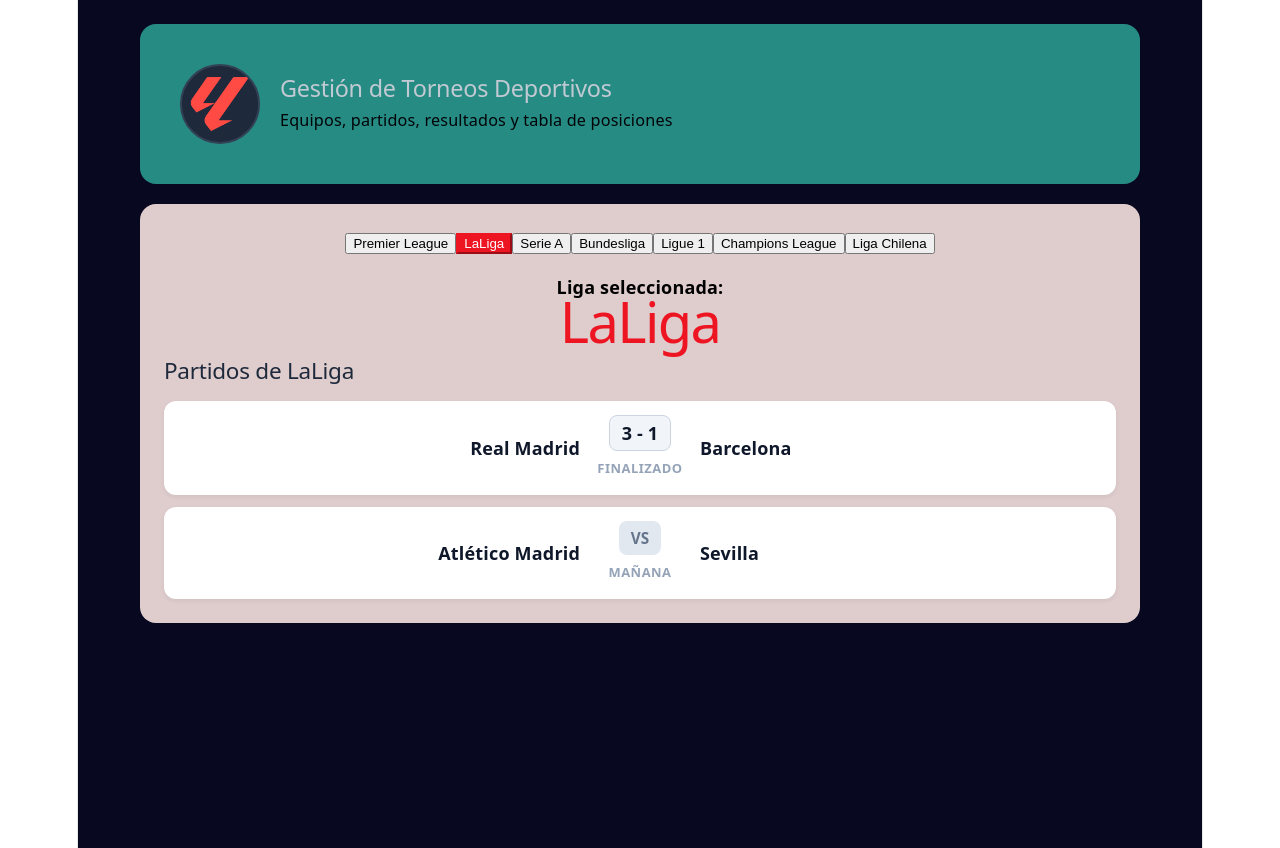
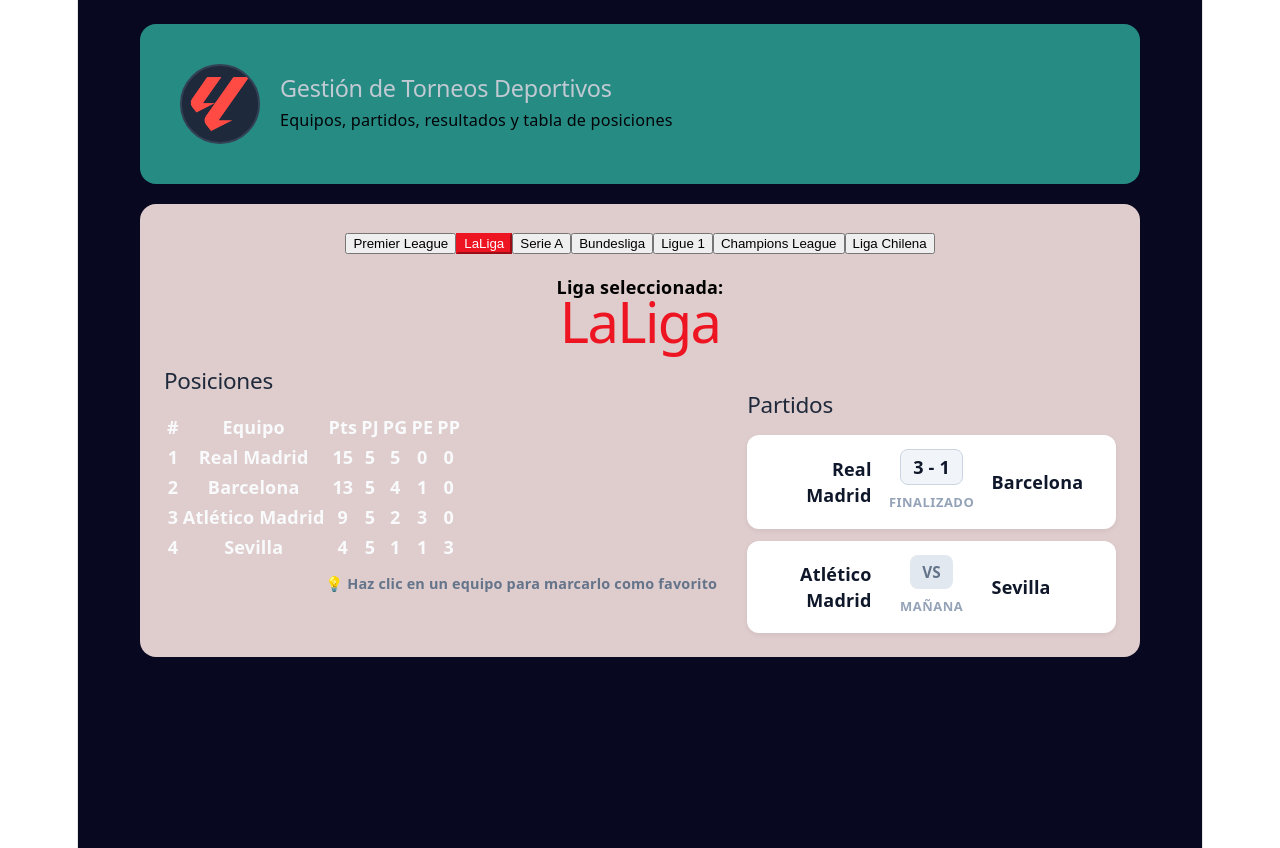
Before and after one commit to Juakiru/Carrermode-react, a React (Vite) app: page / in a window 1280 px wide. Both pictures are taken after a click on the button "LaLiga". Built offline with nearby package versions, Linux system fonts and the light colour scheme.

Commit message:
Agregar tablas de posiciones

```diff
--- a/src/App.css
+++ b/src/App.css
@@ -180,3 +180,79 @@
   margin-top: 24px;             /* Separación con respecto a los botones */
   font-style: italic;           /* Texto en cursiva */
 }
+/* --- NUEVO CSS PARA LA TABLA Y EL LAYOUT --- */
+
+/* Grid para poner la tabla a la izquierda y partidos a la derecha (en pantallas grandes) */
+.dashboard-grid {
+  display: grid;
+  grid-template-columns: 1fr;
+  gap: 30px;
+  margin-top: 20px;
+}
+@media (min-width: 768px) {
+  .dashboard-grid {
+    grid-template-columns: 3fr 2fr; /* La tabla ocupa más espacio que los partidos */
+  }
+}
+
+.loading-spinner {
+  margin: 50px 0;
+  color: #1e293b;
+}
+
+/* Estilos de tabla
+.standings-section {
+  width: 100%;
+}
+
+.table-responsive {
+  overflow-x: auto;
+  background: white;
+  border-radius: 8px;
+  box-shadow: 0 2px 5px rgba(0, 0, 0, 0.06);
+}
+
+.promiedos-table {
+  width: 100%;
+  border-collapse: collapse;
+  color: #0f172a;
+  font-size: 0.9rem;
+}
+
+.promiedos-table th {
+  background-color: #1e293b;
+  color: white;
+  padding: 8px;
+  text-align: center;
+  font-size: 0.85rem;
+  text-transform: uppercase;
+}
+
+.promiedos-table td {
+  padding: 8px;
+  border-bottom: 1px solid #e2e8f0;
+  text-align: center;
+  cursor: pointer;
+  transition: background-color 0.2s;
+}
+
+.promiedos-table tr:hover td {
+  background-color: #f8fafc;
+}
+
+.promiedos-table .text-left { text-align: left; }
+.promiedos-table .font-bold { font-weight: 700; }
+.promiedos-table .text-blue { color: #2563eb; font-size: 1rem; }
+
+/* Requisito de la Rúbrica: Resaltar Equipo Favorito */
+.promiedos-table tr.fila-favorito td {
+  background-color: #fef08a !important; /* Amarillo resaltado */
+  color: #854d0e;
+}
+
+.hint-text {
+  font-size: 0.8rem;
+  color: #64748b;
+  margin-top: 8px;
+  text-align: right;
+}
--- a/src/App.tsx
+++ b/src/App.tsx
@@ -1,36 +1,46 @@
-import { useState } from 'react';
+import { useState, useEffect } from 'react';
 import './App.css';
 import { baseDeDatos } from './data.js';
 
 // 1. COMPONENTE PRINCIPAL (Padre)
 export default function App() {
-  const [ligaSeleccionada, setLigaSeleccionada] = useState<string | null>(null);
+  const [ligaSeleccionada, setLigaSeleccionada] = useState(null);
+// Memoria del componente
+  const [datosLiga, setDatosLiga] = useState(null);
+  const [cargando, setCargando] = useState(false);
 
-  // Buscar los datos de la liga activa
   const ligaActual = LIGAS.find((l) => l.id === ligaSeleccionada);
 
-  // Obtiene los datos (equipos y partidos) de la liga activa desde data.js
-  const datosLiga = ligaSeleccionada ? baseDeDatos[ligaSeleccionada] : null;
+  // EFECTO DE CARGA ASÍNCRONA
+  useEffect(() => {
+    if (ligaSeleccionada) {
+      setCargando(true); // Encendemos el estado de carga
 
-  // Función toggle: si es la misma, la pone en null; si es otra, pone la nueva
-  const alternarLiga = (id: string) => {
+      const temporizador = setTimeout(() => {
+        setDatosLiga(baseDeDatos[ligaSeleccionada]); // Cargamos los datos después de 1.5s
+        setCargando(false); // Apagamos la carga
+      }, 1500);
+
+      return () => clearTimeout(temporizador); // Limpieza
+    } else {
+      setDatosLiga(null); // Si no hay liga, vaciamos los datos
+    }
+  }, [ligaSeleccionada]);
+
+  const alternarLiga = (id) => {
     setLigaSeleccionada((prev) => (prev === id ? null : id));
   };
-
 
   return (
     <div className="app-container">
       <div className="content-box">
-        {/* Encabezado con avatar y botones */}
         <Encabezado
           logoActual={ligaActual ? ligaActual.logo : '/logos/balon.png'}
           ligaActiva={ligaSeleccionada}
           alCambiarLiga={alternarLiga}
         />
 
-        {/* Panel de contenido central */}
         <main className="main-panel">
-          {/* Los botones aquí adentro */}
           <div className="league-list">
             {LIGAS.map((liga) => (
               <BotonLiga
@@ -41,19 +51,30 @@ export default function App() {
               />
             ))}
           </div>
-          {/* 2. Bloque de Liga Seleccionada */}
+
           <p style={{ color: '#000000', marginTop: '20px' }}>Liga seleccionada:</p>
-        <h1 style={{ color: ligaActual?.color, margin: '8px 0' }}>
+          <h1 style={{ color: ligaActual?.color, margin: '8px 0', minHeight: '40px' }}>
             {ligaActual?.nombre}
           </h1>
-          {/* 3. Lista de partidos */}
-          {datosLiga ? (
+
+          {/* RENDERIZADO CONDICIONAL DE CARGA */}
+          {cargando ? (
+            <div className="loading-spinner">
+              <h2>Cargando datos de {ligaActual?.nombre}... ⚽</h2>
+            </div>
+          ) : datosLiga ? (
+            <div className="dashboard-grid">
+              {/* Nueva sección: Tabla de Posiciones */}
+              <TablaPosiciones equipos={datosLiga.equipos} />
+
+              {/* Tu sección de partidos actual */}
               <div className="matches-section">
-              <h2 className="section-title">Partidos de {ligaActual?.nombre}</h2>
+                <h2 className="section-title">Partidos</h2>
                 <div className="matches-grid">
                   {datosLiga.partidos.map((partido) => (
                     <TarjetaPartido key={partido.id} partido={partido} />
                   ))}
+                </div>
               </div>
             </div>
           ) : (
@@ -140,8 +161,55 @@ function TarjetaPartido({ partido }) {
     </div>
   );
 }
+// 5.Tabla de Posiciones
+function TablaPosiciones({ equipos }) {
+  // Estado local para el equipo favorito
+  const [idFavorito, setIdFavorito] = useState(null);
 
+  return (
+    <div className="standings-section">
+      <h2 className="section-title">Posiciones</h2>
+      <div className="table-responsive">
+        <table className="promiedos-table">
+          <thead>
+            <tr>
+              <th>#</th>
+              <th className="text-left">Equipo</th>
+              <th>Pts</th>
+              <th>PJ</th>
+              <th>PG</th>
+              <th>PE</th>
+              <th>PP</th>
+            </tr>
+          </thead>
+          <tbody>
+            {equipos.map((equipo, index) => {
+              const esFavorito = idFavorito === equipo.id;
 
+              return (
+                <tr
+                  key={equipo.id}
+                  onClick={() => setIdFavorito(equipo.id)}
+                  className={esFavorito ? 'fila-favorito' : ''}
+                  title="Haz clic para marcar como favorito"
+                >
+                  <td>{index + 1}</td>
+                  <td className="text-left font-bold">{equipo.nombre}</td>
+                  <td className="font-bold text-blue">{equipo.puntos}</td>
+                  <td>{equipo.pj}</td>
+                  <td>{equipo.pg}</td>
+                  <td>{equipo.pe}</td>
+                  <td>{equipo.pp}</td>
+                </tr>
+              );
+            })}
+          </tbody>
+        </table>
+      </div>
+      <p className="hint-text">💡 Haz clic en un equipo para marcarlo como favorito</p>
+    </div>
+  );
+}
 
 // 4. DATOS ESTÁTICOS DE APOYO
 const LIGAS = [
--- a/src/data.js
+++ b/src/data.js
@@ -3,7 +3,7 @@
 export const baseDeDatos = {
     premier: {
       equipos: [
-        { id: 1, nombre: "Manchester City", puntos: 12, pj: 4, pg: 4, pe: 0, pp: 0 },
+        { id: 1, nombre: "Manchester City", puntos: 10, pj: 4, pg: 3, pe: 1, pp: 0 },
         { id: 2, nombre: "Arsenal", puntos: 10, pj: 4, pg: 3, pe: 1, pp: 0 },
         { id: 3, nombre: "Liverpool", puntos: 9, pj: 4, pg: 3, pe: 0, pp: 1 },
         { id: 4, nombre: "Manchester United", puntos: 6, pj: 4, pg: 2, pe: 0, pp: 2 }
```
Lines whose indentation alone changed are shown as unchanged.
